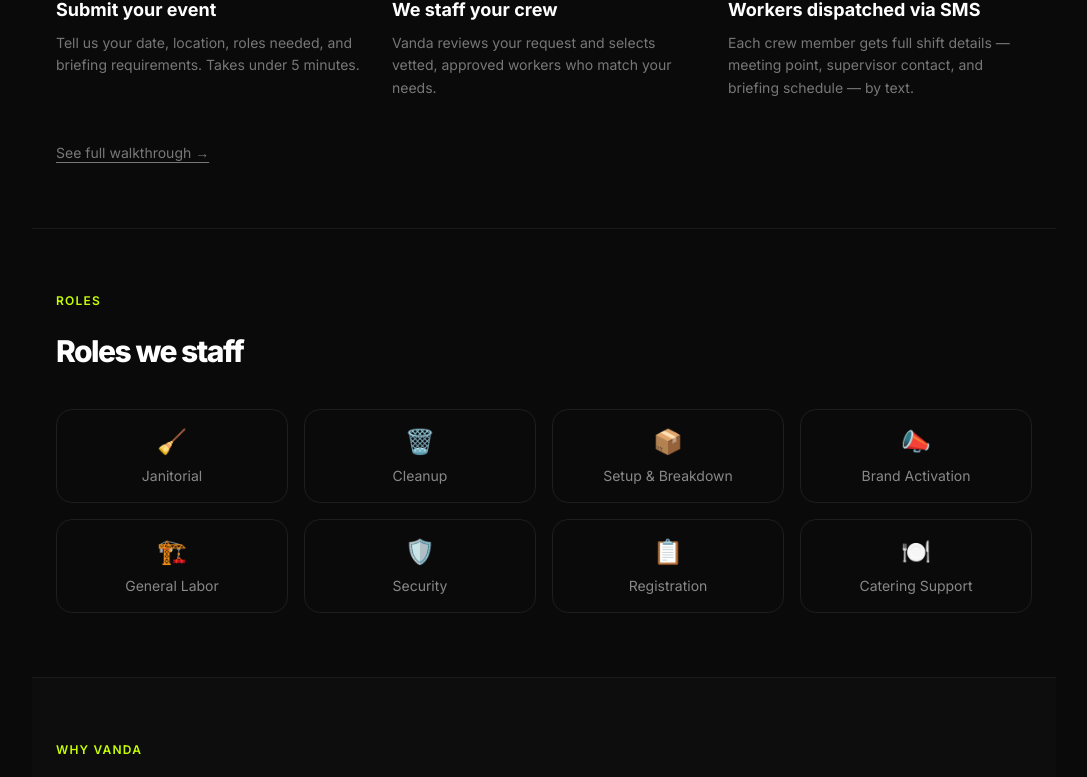
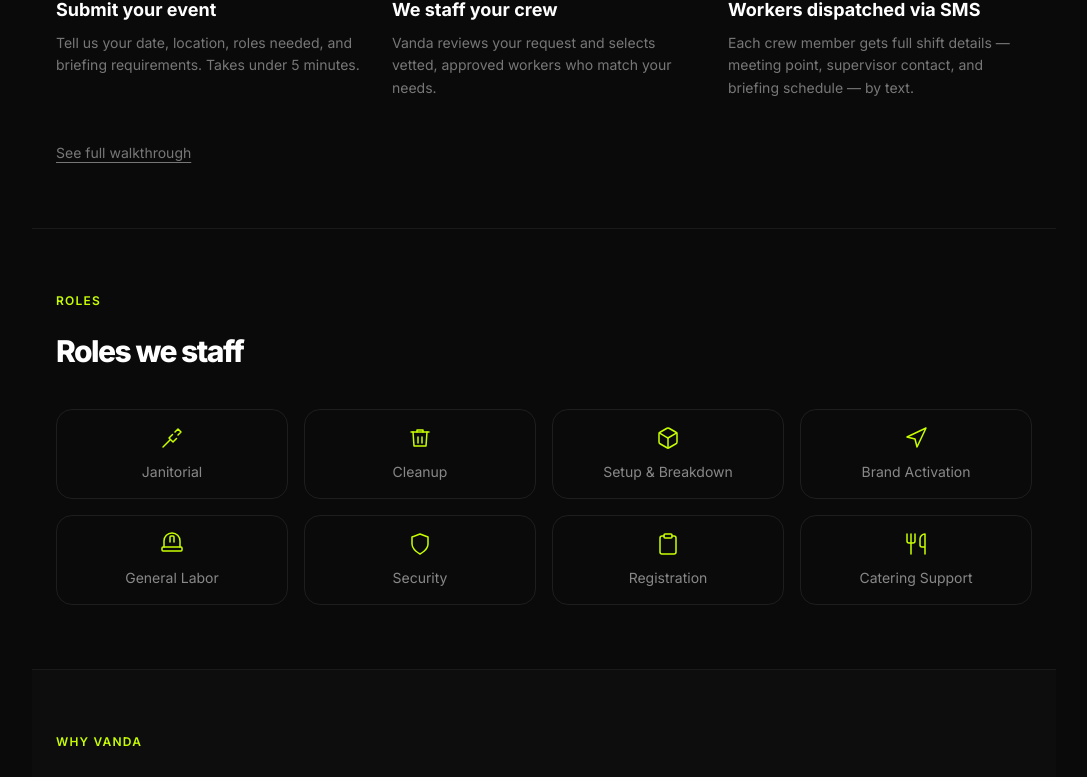
Before and after one commit to buildmoreandmore-cpu/VandaHire, a React (Vite) app: page / in a window 1280 px wide. Shown: the part 730-1507 px from the top of the page, without its empty margins (96-1183 px from the left). Built offline with nearby package versions, Linux system fonts and the light colour scheme.

Commit message:
Replace emoji icons with inline SVG in roles grid

```diff
--- a/src/components/LandingScreen.jsx
+++ b/src/components/LandingScreen.jsx
@@ -1,15 +1,64 @@
 import { useNavigate } from '../Router.jsx'
 import Footer from './Footer.jsx'
 
+// SVG icons for roles
+const IconBroom = () => (
+  <svg width="24" height="24" viewBox="0 0 24 24" fill="none" stroke="currentColor" strokeWidth="1.5" strokeLinecap="round" strokeLinejoin="round">
+    <path d="M3 21l7-7" /><path d="M12.5 8.5l-3.5 3.5 4 4 3.5-3.5" /><path d="M15 6l3-3 3 3-3 3" />
+  </svg>
+)
+
+const IconTrash = () => (
+  <svg width="24" height="24" viewBox="0 0 24 24" fill="none" stroke="currentColor" strokeWidth="1.5" strokeLinecap="round" strokeLinejoin="round">
+    <polyline points="3 6 5 6 21 6" /><path d="M19 6l-1 14H6L5 6" /><path d="M10 11v6" /><path d="M14 11v6" /><path d="M9 6V4h6v2" />
+  </svg>
+)
+
+const IconBox = () => (
+  <svg width="24" height="24" viewBox="0 0 24 24" fill="none" stroke="currentColor" strokeWidth="1.5" strokeLinecap="round" strokeLinejoin="round">
+    <path d="M21 16V8a2 2 0 0 0-1-1.73l-7-4a2 2 0 0 0-2 0l-7 4A2 2 0 0 0 3 8v8a2 2 0 0 0 1 1.73l7 4a2 2 0 0 0 2 0l7-4A2 2 0 0 0 21 16z" /><polyline points="3.27 6.96 12 12.01 20.73 6.96" /><line x1="12" y1="22.08" x2="12" y2="12" />
+  </svg>
+)
+
+const IconMegaphone = () => (
+  <svg width="24" height="24" viewBox="0 0 24 24" fill="none" stroke="currentColor" strokeWidth="1.5" strokeLinecap="round" strokeLinejoin="round">
+    <path d="M3 11l19-9-9 19-2-8-8-2z" />
+  </svg>
+)
+
+const IconHardHat = () => (
+  <svg width="24" height="24" viewBox="0 0 24 24" fill="none" stroke="currentColor" strokeWidth="1.5" strokeLinecap="round" strokeLinejoin="round">
+    <path d="M2 18a1 1 0 0 0 1 1h18a1 1 0 0 0 1-1v-2a1 1 0 0 0-1-1H3a1 1 0 0 0-1 1v2z" /><path d="M10 10V5a1 1 0 0 1 1-1h2a1 1 0 0 1 1 1v5" /><path d="M4 15V9a8 8 0 0 1 16 0v6" />
+  </svg>
+)
+
+const IconShield = () => (
+  <svg width="24" height="24" viewBox="0 0 24 24" fill="none" stroke="currentColor" strokeWidth="1.5" strokeLinecap="round" strokeLinejoin="round">
+    <path d="M12 22s8-4 8-10V5l-8-3-8 3v7c0 6 8 10 8 10z" />
+  </svg>
+)
+
+const IconClipboard = () => (
+  <svg width="24" height="24" viewBox="0 0 24 24" fill="none" stroke="currentColor" strokeWidth="1.5" strokeLinecap="round" strokeLinejoin="round">
+    <path d="M16 4h2a2 2 0 0 1 2 2v14a2 2 0 0 1-2 2H6a2 2 0 0 1-2-2V6a2 2 0 0 1 2-2h2" /><rect x="8" y="2" width="8" height="4" rx="1" ry="1" />
+  </svg>
+)
+
+const IconUtensils = () => (
+  <svg width="24" height="24" viewBox="0 0 24 24" fill="none" stroke="currentColor" strokeWidth="1.5" strokeLinecap="round" strokeLinejoin="round">
+    <path d="M3 2v7c0 1.1.9 2 2 2h4a2 2 0 0 0 2-2V2" /><path d="M7 2v20" /><path d="M21 15V2v0a5 5 0 0 0-5 5v6c0 1.1.9 2 2 2h3zm0 0v7" />
+  </svg>
+)
+
 const ROLES = [
-  { icon: '🧹', label: 'Janitorial' },
-  { icon: '🗑️', label: 'Cleanup' },
-  { icon: '📦', label: 'Setup & Breakdown' },
-  { icon: '📣', label: 'Brand Activation' },
-  { icon: '🏗️', label: 'General Labor' },
-  { icon: '🛡️', label: 'Security' },
-  { icon: '📋', label: 'Registration' },
-  { icon: '🍽️', label: 'Catering Support' },
+  { Icon: IconBroom,     label: 'Janitorial' },
+  { Icon: IconTrash,     label: 'Cleanup' },
+  { Icon: IconBox,       label: 'Setup & Breakdown' },
+  { Icon: IconMegaphone, label: 'Brand Activation' },
+  { Icon: IconHardHat,   label: 'General Labor' },
+  { Icon: IconShield,    label: 'Security' },
+  { Icon: IconClipboard, label: 'Registration' },
+  { Icon: IconUtensils,  label: 'Catering Support' },
 ]
 
 const ORGANIZER_STEPS = [
@@ -48,13 +97,13 @@
             onClick={onStart}
             className="bg-[#c8ff00] text-black rounded-full py-4 px-10 font-semibold text-base hover:opacity-90 transition-all duration-200"
           >
-            I'm Looking for Work →
+            I'm Looking for Work
           </button>
           <button
             onClick={() => navigate('/events')}
             className="border border-[#2a2a2a] text-white rounded-full py-4 px-10 font-semibold text-base hover:border-[#444] hover:bg-[#111] transition-all duration-200"
           >
-            Request Staff →
+            Request Staff
           </button>
         </div>
       </div>
@@ -77,7 +126,7 @@
             onClick={() => navigate('/how-it-works')}
             className="text-[#777] text-sm hover:text-white transition-colors underline underline-offset-4"
           >
-            See full walkthrough →
+            See full walkthrough
           </button>
         </div>
       </section>
@@ -87,9 +136,9 @@
         <div className="text-[#c8ff00] font-semibold text-xs tracking-widest uppercase mb-6">Roles</div>
         <h2 className="text-3xl font-extrabold tracking-tighter mb-10">Roles we staff</h2>
         <div className="grid grid-cols-2 sm:grid-cols-4 gap-4">
-          {ROLES.map(({ icon, label }) => (
-            <div key={label} className="border border-[#1e1e1e] rounded-2xl p-4 flex flex-col items-center gap-2 hover:border-[#2a2a2a] transition-colors">
-              <span className="text-2xl">{icon}</span>
+          {ROLES.map(({ Icon, label }) => (
+            <div key={label} className="border border-[#1e1e1e] rounded-2xl p-4 flex flex-col items-center gap-3 hover:border-[#2a2a2a] transition-colors">
+              <span className="text-[#c8ff00]"><Icon /></span>
               <span className="text-sm text-[#888] text-center">{label}</span>
             </div>
           ))}
```
